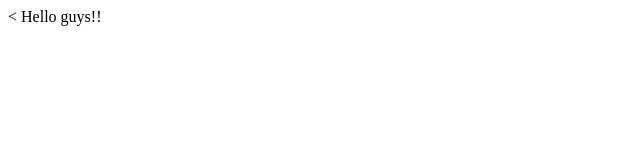
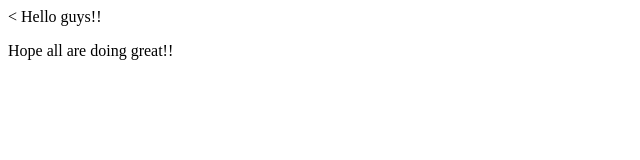
Before and after one commit to JEJALANAGAVAMSHI/GitAssignment5, a plain HTML site: page index.html in a window 1280 px wide. Shown: the whole page, without its empty margins (0-640 px from the left). Drawn offline with Linux system fonts and the light colour scheme.

Commit message:
Changes done 1st time after cloning

```diff
--- a/index.html
+++ b/index.html
@@ -10,5 +10,6 @@
     </head>
     <body>
         Hello guys!!
+        <p>Hope all are doing great!!</p>
     </body>
 </html>
```
